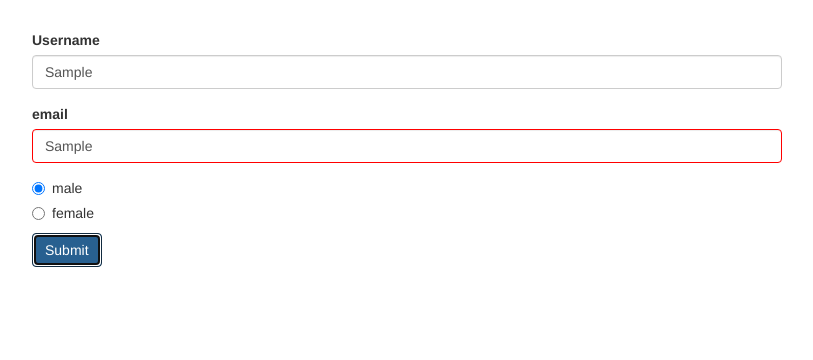
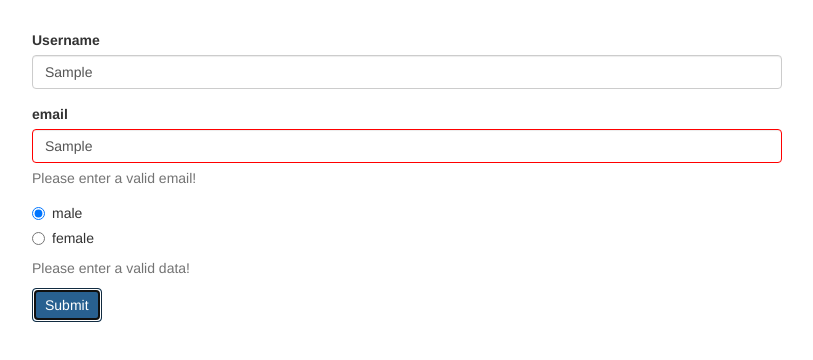
Before and after one commit to natanlf/max-forms, an Angular app: page / in a window 1280 px wide. Both pictures are taken after typing "Sample", "Sample" into the empty fields and a click on the button "Submit". Shown: the top 360 px of the page, without its empty margins (233-1046 px from the left). Built offline with nearby package versions, Linux system fonts and the light colour scheme.

Commit message:
Reactive: Getting Access to Controls

```diff
--- a/src/app/app.component.html
+++ b/src/app/app.component.html
@@ -9,6 +9,11 @@
             id="username"
             formControlName="username"
             class="form-control">
+            <span
+              *ngIf="!signupForm.get('username').valid && signupForm.get('username').touched"
+              class="help-block">
+              Please enter a valid username!
+            </span>
         </div>
         <div class="form-group">
           <label for="email">email</label>
@@ -17,6 +22,11 @@
             id="email"
             formControlName="email"
             class="form-control">
+            <span
+              *ngIf="!signupForm.get('email').valid && signupForm.get('email').touched"
+              class="help-block">
+              Please enter a valid email!
+            </span>
         </div>
         <div class="radio" *ngFor="let gender of genders">
           <label>
@@ -26,6 +36,11 @@
               [value]="gender">{{ gender }}
           </label>
         </div>
+        <span
+          *ngIf="!signupForm.valid && signupForm.touched"
+          class="help-block">
+          Please enter a valid data!
+        </span>
         <button class="btn btn-primary" type="submit">Submit</button>
       </form>
     </div>
```
